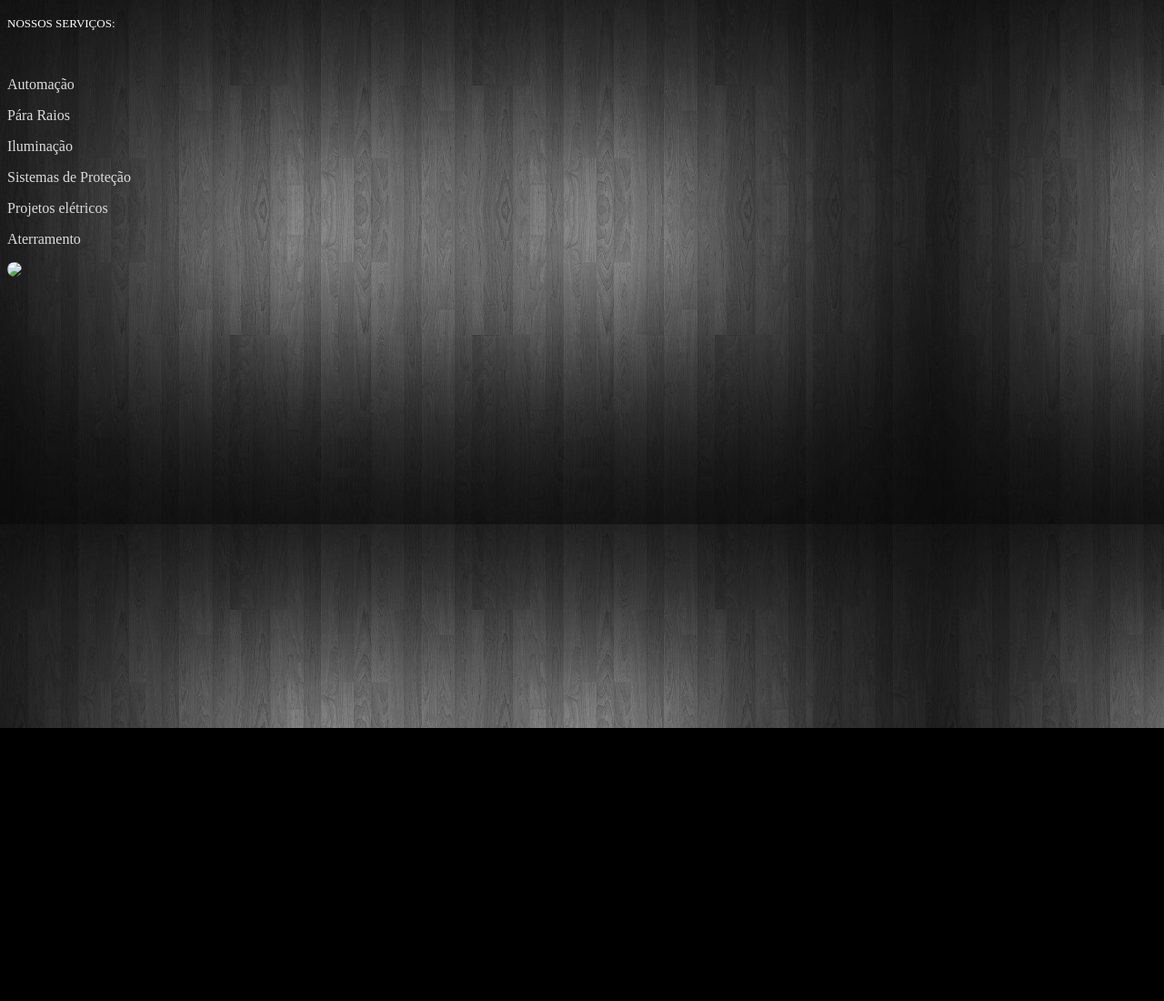
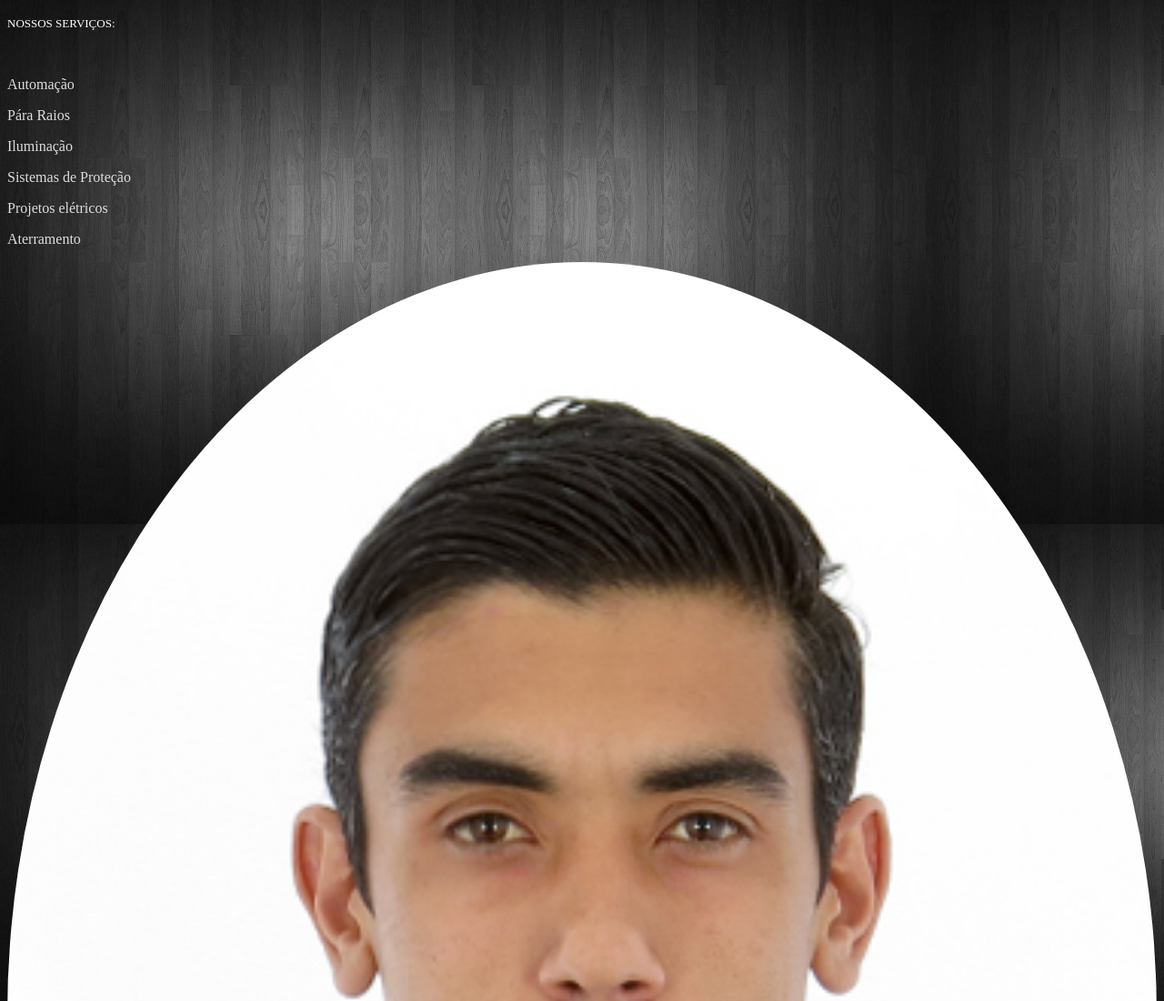
Before and after one commit to dileanmello/engineerelectrical, a plain HTML site: page pagina_menu.html in a window 1280 px wide. Shown: the top 1100 px of the page at 91% size. Before the commit the page ends 800 px from the top, so only its background shows below. Drawn offline with Linux system fonts and the light colour scheme.

Commit message:
Update pagina_menu.html

```diff
--- a/pagina_menu.html
+++ b/pagina_menu.html
@@ -26,7 +26,7 @@
 
 <p> Aterramento</p>
 
-<img src = "img/3x4 foto.jpg" />
+<img src = "3x4 foto.jpg" />
 
 </body>
 </html>
```
